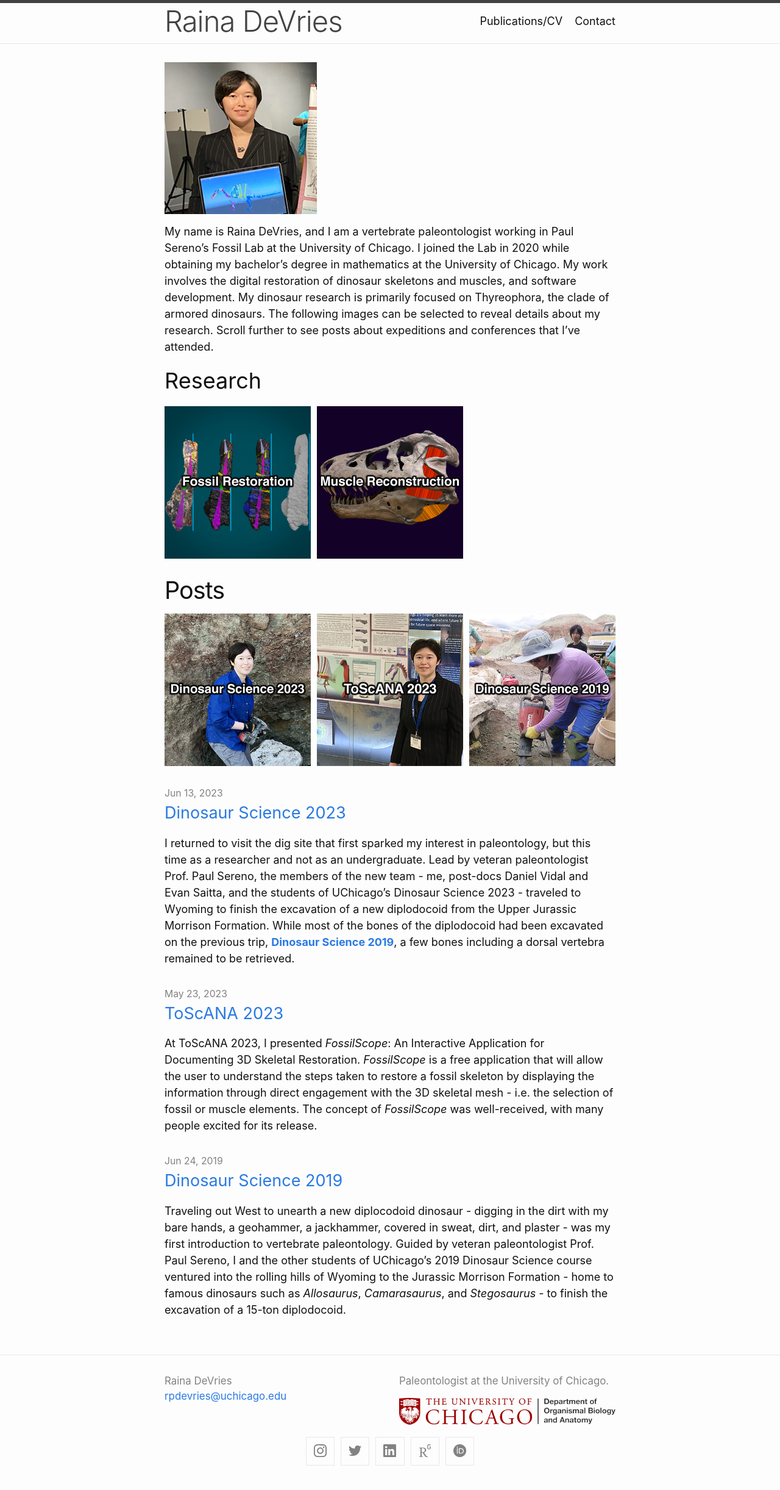
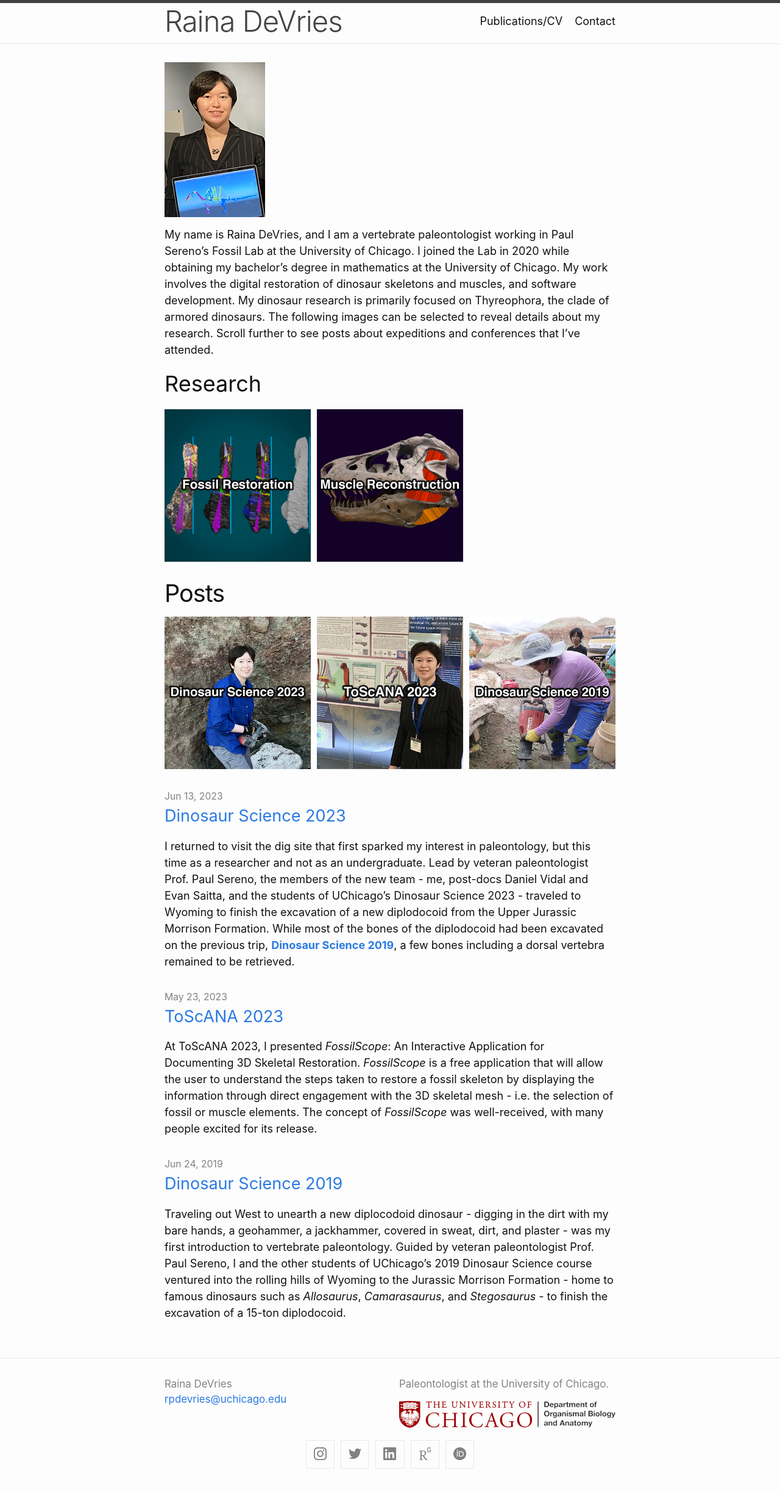
Before and after one commit to rpdevries/rpdevries.github.io, a Jekyll site: the page built from index.md, in a window 1280 px wide. Shown: the whole page at 61% size. Built offline with Jekyll 4.4.1, drawn with Linux system fonts in a browser that asks for light colours.

Commit message:
Update index.md

```diff
--- a/index.md
+++ b/index.md
@@ -2,7 +2,7 @@
 layout: home
 ---
 
-<img src="/assets/ProfilePic_Jan2024.png" alt="Raina DeVries profile picture" width=250px>
+<img src="/assets/ProfilePic_Jan2024_crop.png" alt="Raina DeVries profile picture" width=165px>
 
 My name is Raina DeVries, and I am a vertebrate paleontologist working in Paul Sereno's Fossil Lab at the University of Chicago. I joined the Lab in 2020 while obtaining my bachelor's degree in mathematics at the University of Chicago. My work involves the digital restoration of dinosaur skeletons and muscles, and software development. My dinosaur research is primarily focused on Thyreophora, the clade of armored dinosaurs. The following images can be selected to reveal details about my research. Scroll further to see posts about expeditions and conferences that I've attended.
 
```
